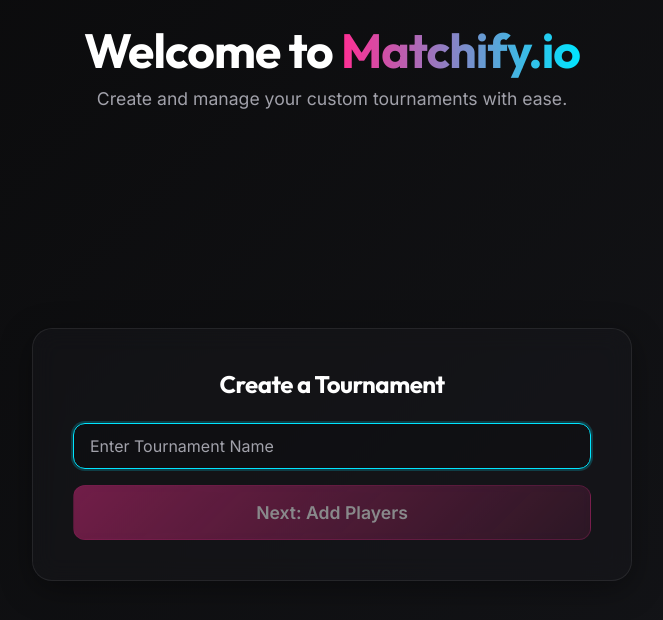
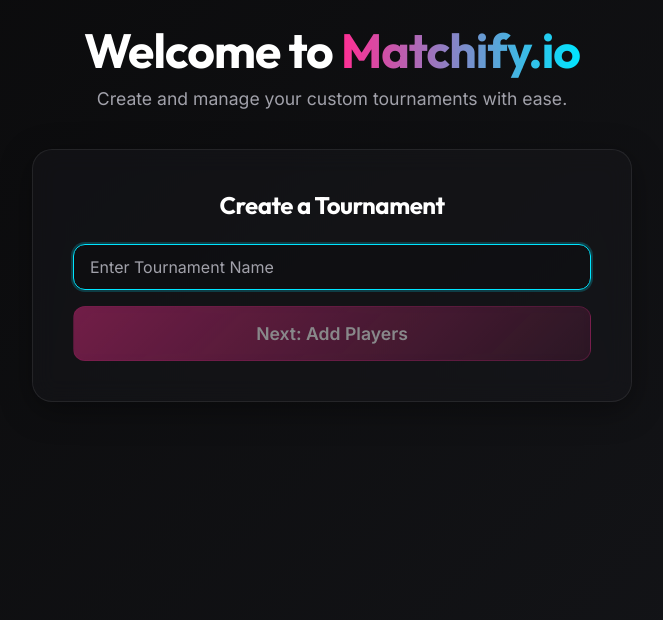
Before and after one commit to xanoahax/matchify.io, a React (Vite) app: page / in a window 1280 px wide. Shown: the top 620 px of the page, without its empty margins (308-971 px from the left). Built offline with nearby package versions, Linux system fonts and the light colour scheme.

Commit message:
style: remove flex vertical centering on main desktop content

```diff
--- a/src/index.css
+++ b/src/index.css
@@ -168,7 +168,8 @@ input {
   display: flex;
   flex-direction: column;
   align-items: center;
-  justify-content: center;
+  justify-content: flex-start;
+  margin-top: 20px;
 }
 
 /* Bracket Layout */
```
